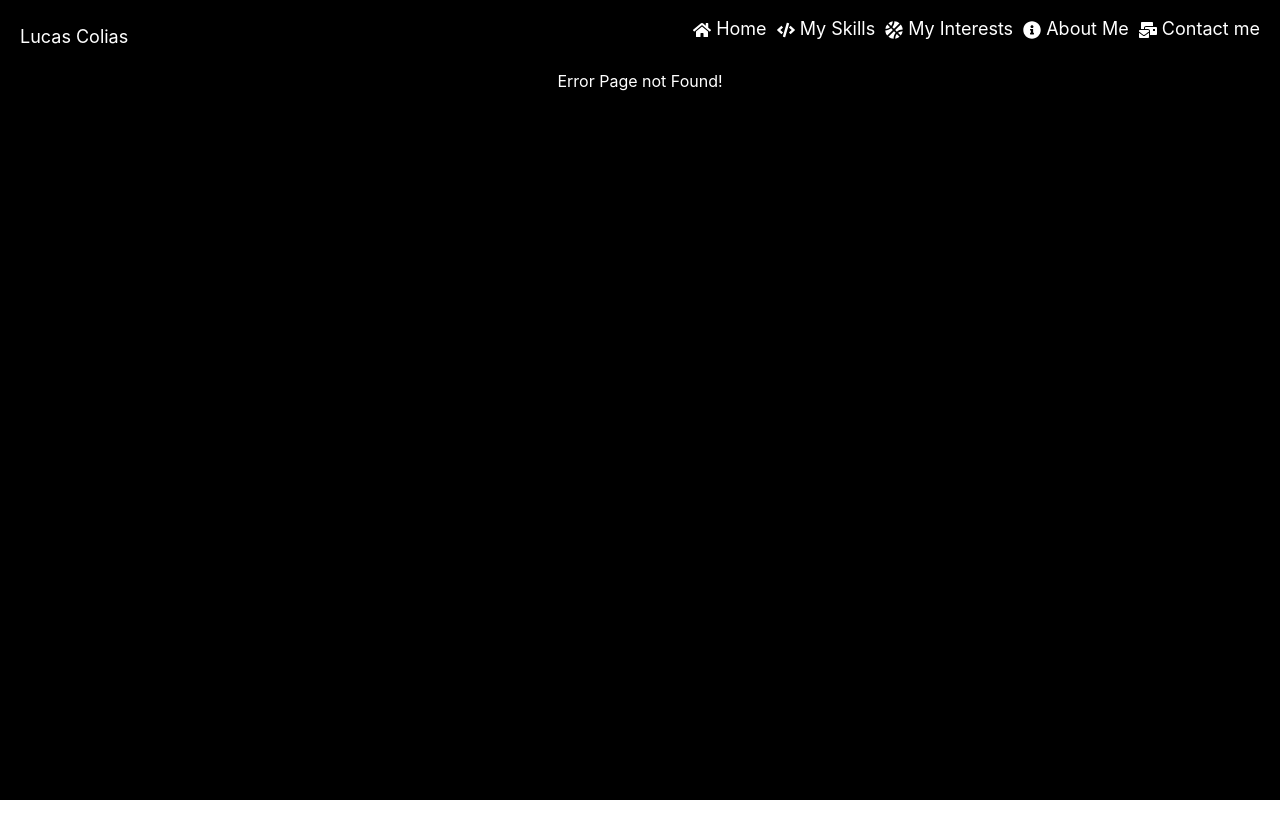
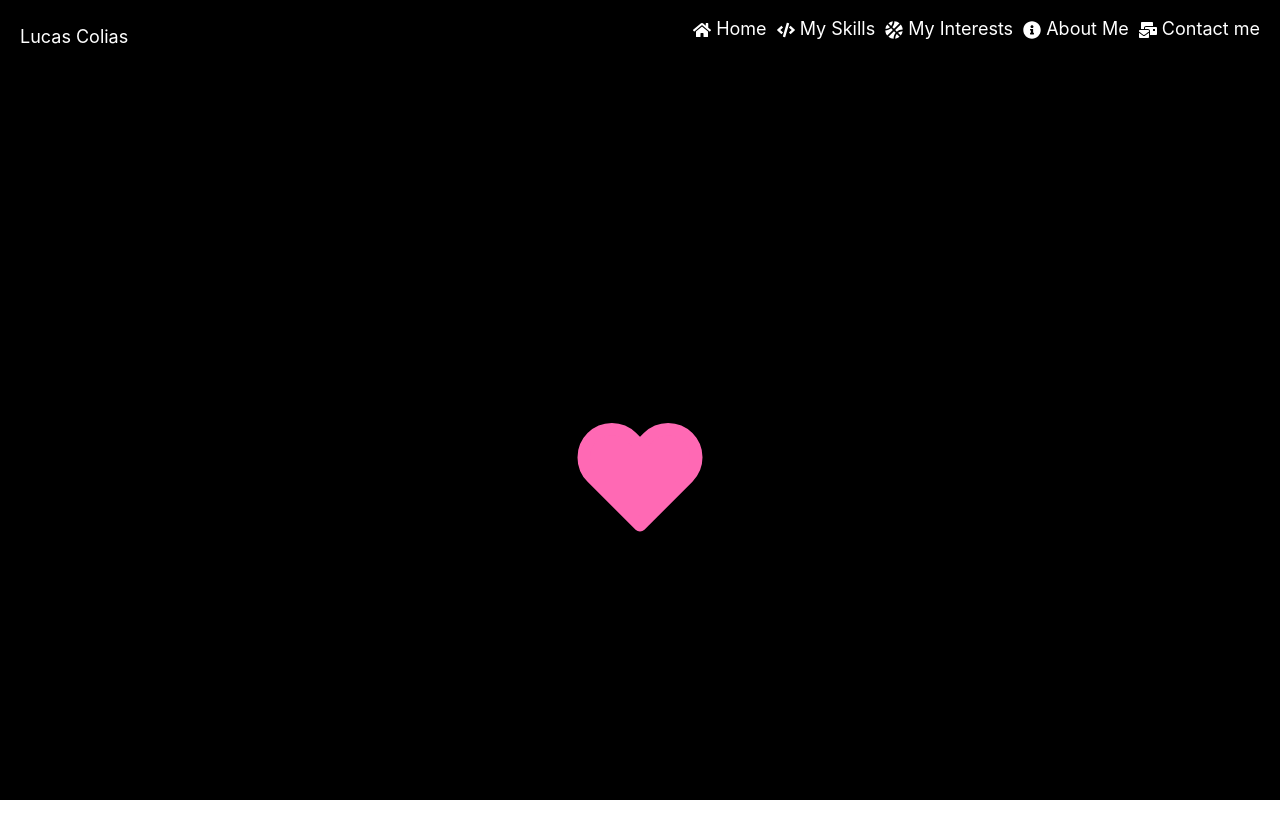
Before and after one commit to lcolias/MyReactWebsite, a React (Create React App) app in the folder my-website/: page /secret in a window 1280 px wide. Before the commit this address had no page. Shown: the top 838 px of the page. Before the commit the page ends 800 px from the top, so only its background shows below. Built offline with nearby package versions, Linux system fonts and the light colour scheme.

Commit message:
SVG and Animation Practice
Created Circle SVG for Home page.

Practiced SVG animation on the top secret page.

Adjusted hover for navigation bar.

```diff
--- a/my-website/src/App.js
+++ b/my-website/src/App.js
@@ -9,6 +9,7 @@ import About from './components/About/About';
 import Skills from './components/Skills/Skills';
 import Funstuff from './components/Fun-Stuff/Funstuff';
 import Contact from './components/Contact/Contact';
+import Secret from './components/Secret/Secret';
 import Whoops404 from './components/ErrorPage/Whoops404';
 
 function Splash(props) {
@@ -37,6 +38,7 @@ function App(props) {
             <Route path="/skills" element={<Skills login="lcolias"/>}/>
             <Route path="/funstuff" element={<Funstuff />}/>
             <Route path="/contact" element={<Contact />}/>
+            <Route path="/secret" element={<Secret />}/>
             <Route path="*" element={<Whoops404 />} />
           </Routes>
         </div>
--- a/my-website/src/components/Home/Home.js
+++ b/my-website/src/components/Home/Home.js
@@ -17,7 +17,18 @@ function Home(props){
 */
     return(
         <>
-            <h1>Howdy y'all, I'm {props.name}</h1>
+            <div>
+                <h1>Howdy y'all, I'm {props.name}</h1>
+
+                <h2>Software Engineer and Shrewd Scalawag</h2>
+            </div>
+
+            <div className=''>
+                <svg viewBox="0 0 100 100" xmlns="http://www.w3.org/2000/svg">
+                    <circle cx="50" cy="50" r="50"/>
+                </svg>
+            </div>
+            <img/>
             <h2>Right now im: {emotion} and {secondary}</h2>
             <button onClick={() => setEmotion("happy")}>
                 Make Happy
--- a/my-website/src/components/Navbar/Navbar.js
+++ b/my-website/src/components/Navbar/Navbar.js
@@ -5,8 +5,8 @@ import {FaHome, FaInfoCircle, FaCode, FaBasketballBall, FaMailBulk, FaBars, FaTi
 
 import './Navbar.css';
 
+/* */
 function Navbar() {
-
   const [toggled, toggle] = useReducer(
     (toggled) => !toggled,
     false
@@ -18,11 +18,11 @@ function Navbar() {
         <nav className='navbar'>
             <ul className={toggled ? 'active navbar-container' : 'navbar-container'}>
                 <li className='navbar-logo'><Link to='' > Lucas Colias </Link></li>
-                <li className='navbar-link'><Link to=''         className='hover:bg-red-700'>    <FaHome /> Home                    </Link></li>
-                <li className='navbar-link'><Link to='skills'   className='hover:bg-gray-600'>   <FaCode /> My Skills               </Link></li>
-                <li className='navbar-link'><Link to='funstuff' className='hover:bg-gray-600'>   <FaBasketballBall /> My Interests  </Link></li>
-                <li className='navbar-link'><Link to='about'    className='hover:bg-gray-600'>   <FaInfoCircle /> About Me          </Link></li>
-                <li className='navbar-link'><Link to='contact'  className='hover:bg-gray-600'>   <FaMailBulk /> Contact me          </Link> </li>
+                <li className='navbar-link'><Link to=''         >    <FaHome /> Home                    </Link></li>
+                <li className='navbar-link'><Link to='skills'   >   <FaCode /> My Skills               </Link></li>
+                <li className='navbar-link'><Link to='funstuff' >   <FaBasketballBall /> My Interests  </Link></li>
+                <li className='navbar-link'><Link to='about'    >   <FaInfoCircle /> About Me          </Link></li>
+                <li className='navbar-link'><Link to='contact'  >   <FaMailBulk /> Contact me          </Link> </li>
                 <li className='toggle' onClick={toggle}>  <a href='#'>  {toggled ? <FaTimes /> : <FaBars />}  </a> </li>
             </ul>
         </nav>
--- /dev/null
+++ b/my-website/src/components/Secret/Secret.css
@@ -0,0 +1,51 @@
+.container {
+    margin: 0;
+    height: 100%;
+    display: flex;
+    justify-content: center;
+    align-items: center;
+}
+
+.heart {
+    width: 150px;
+    height: 150px;
+    stroke: hotpink;
+    fill: grey;
+
+    stroke-dasharray: 54;
+    stroke-dashoffset: 54;
+
+    animation: 2s ease-in forwards heart-fill, 0.8s linear 2s 2 forwards heart-beat;
+}
+
+@keyframes heart-fill {
+    0%{
+        stroke-dashoffset: 54;
+        fill: gray;
+    }
+
+    70%{
+        stroke-dashoffset: 0;
+        fill: gray;
+    }
+
+    100% {
+        stroke-dashoffset: 0;
+        fill: hotpink;
+    }
+}
+
+@keyframes heart-beat {
+    0% {
+        transform: scale(1,1);
+    }
+
+    50% {
+        transform: scale(0.9,0.9);
+    }
+
+    0% {
+        transform: scale(1,1);
+    }
+
+}
--- /dev/null
+++ b/my-website/src/components/Secret/Secret.js
@@ -0,0 +1,20 @@
+import React from 'react';
+
+import {HiOutlineHeart} from 'react-icons/hi';
+
+import "./Secret.css";
+
+function Secret(props){
+
+    return(
+        <>
+            <div className='container'>
+
+                <HiOutlineHeart className='heart'/>
+
+            </div>
+        </>
+    );
+}
+
+export default Secret;
```
